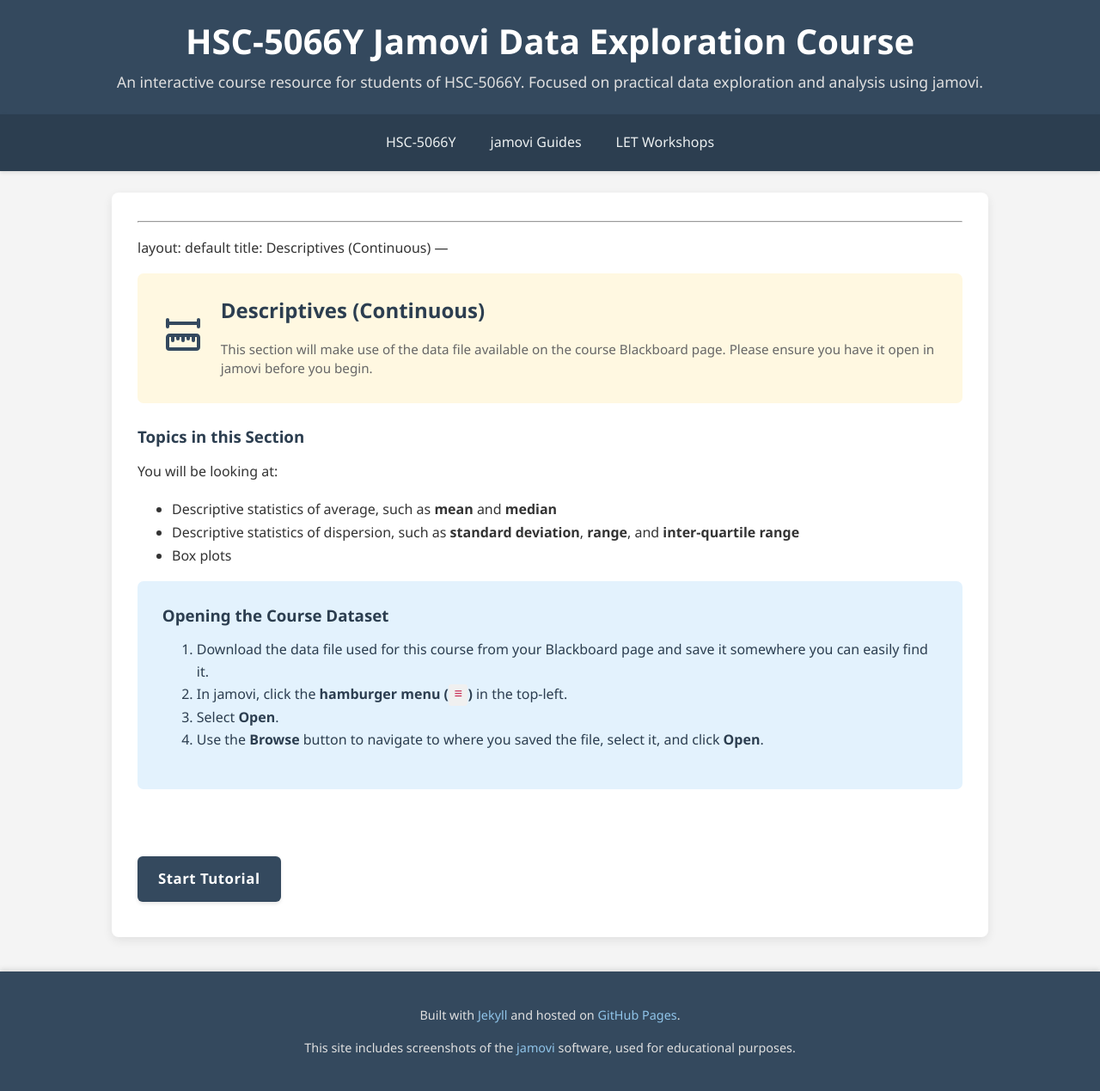
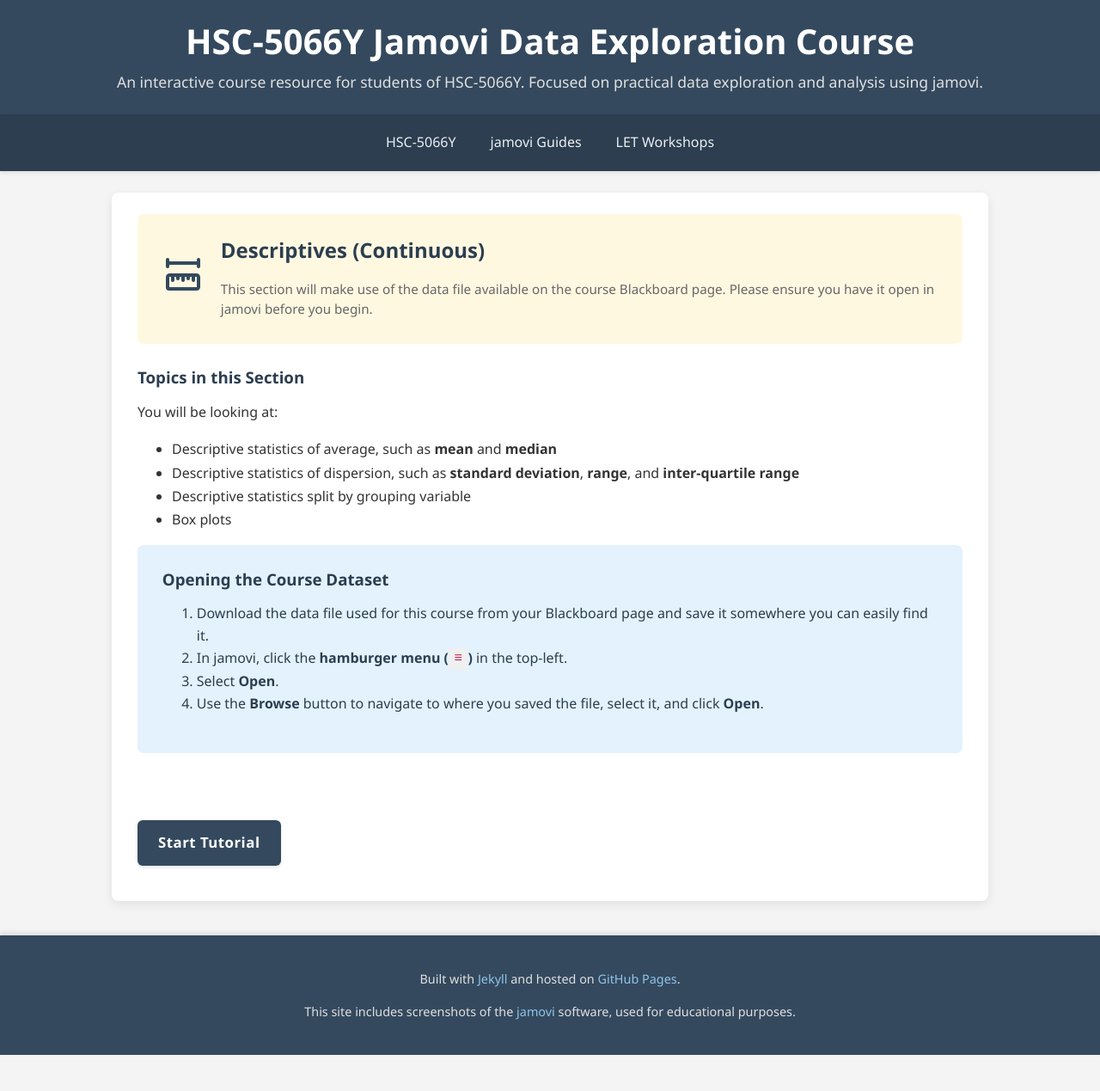
Before and after one commit to probe973/hsc-5066y, a Jekyll site: the page built from jamovi/descriptives-continuous/index.md, in a window 1280 px wide. Shown: the whole page at 86% size. Built offline with Jekyll 4.4.1, drawn with Linux system fonts in a browser that asks for light colours; our own code applies the rules of GitHub Pages for plain Markdown files; after the commit the page ends 1227 px from its top, so only the background shows below that.

Commit message:
Update index.md

```diff
--- a/jamovi/descriptives-continuous/index.md
+++ b/jamovi/descriptives-continuous/index.md
@@ -1,4 +1,3 @@
-
 ---
 layout: default
 title: Descriptives (Continuous)
@@ -21,6 +20,7 @@
 You will be looking at:
 - Descriptive statistics of average, such as **mean** and **median**
 - Descriptive statistics of dispersion, such as **standard deviation**, **range**, and **inter-quartile range**
+- Descriptive statistics split by grouping variable
 - Box plots
 
 <div class="instructions" markdown="1">
```
